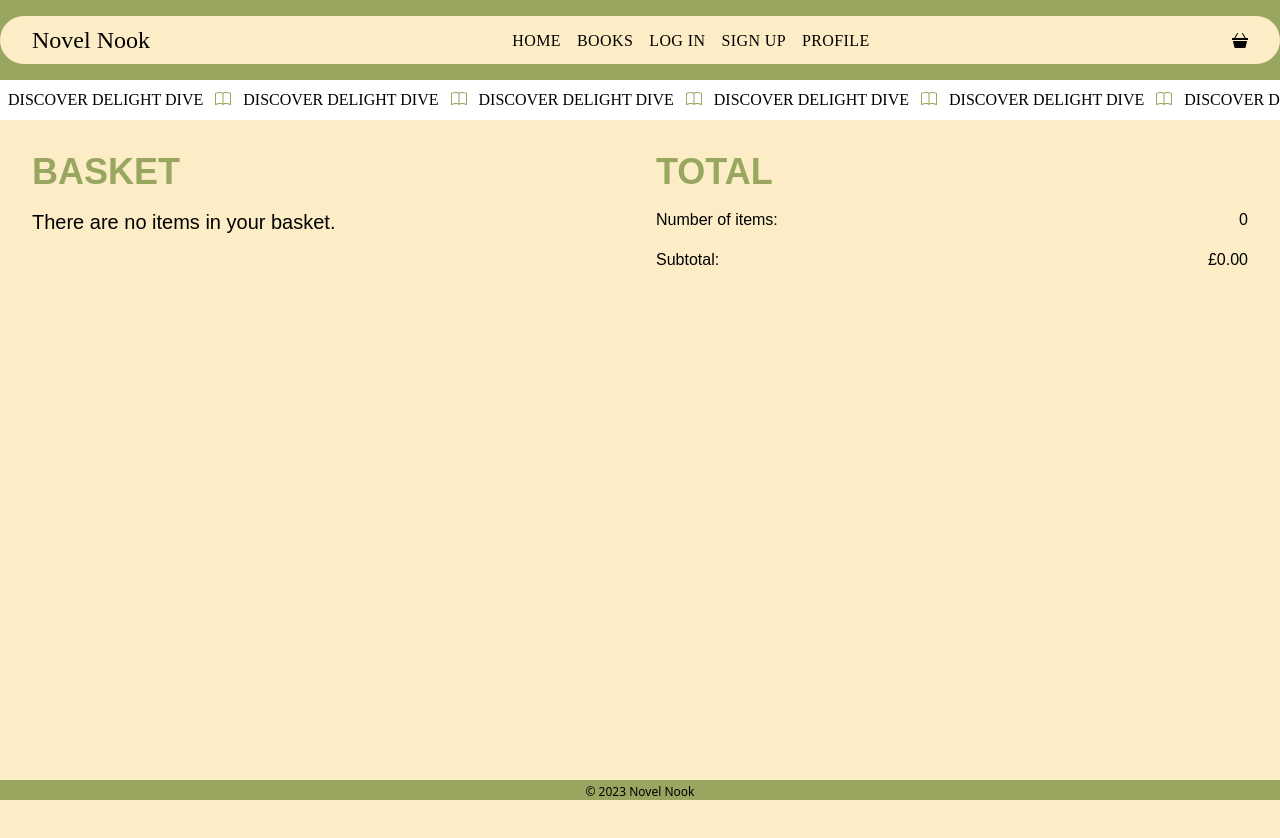
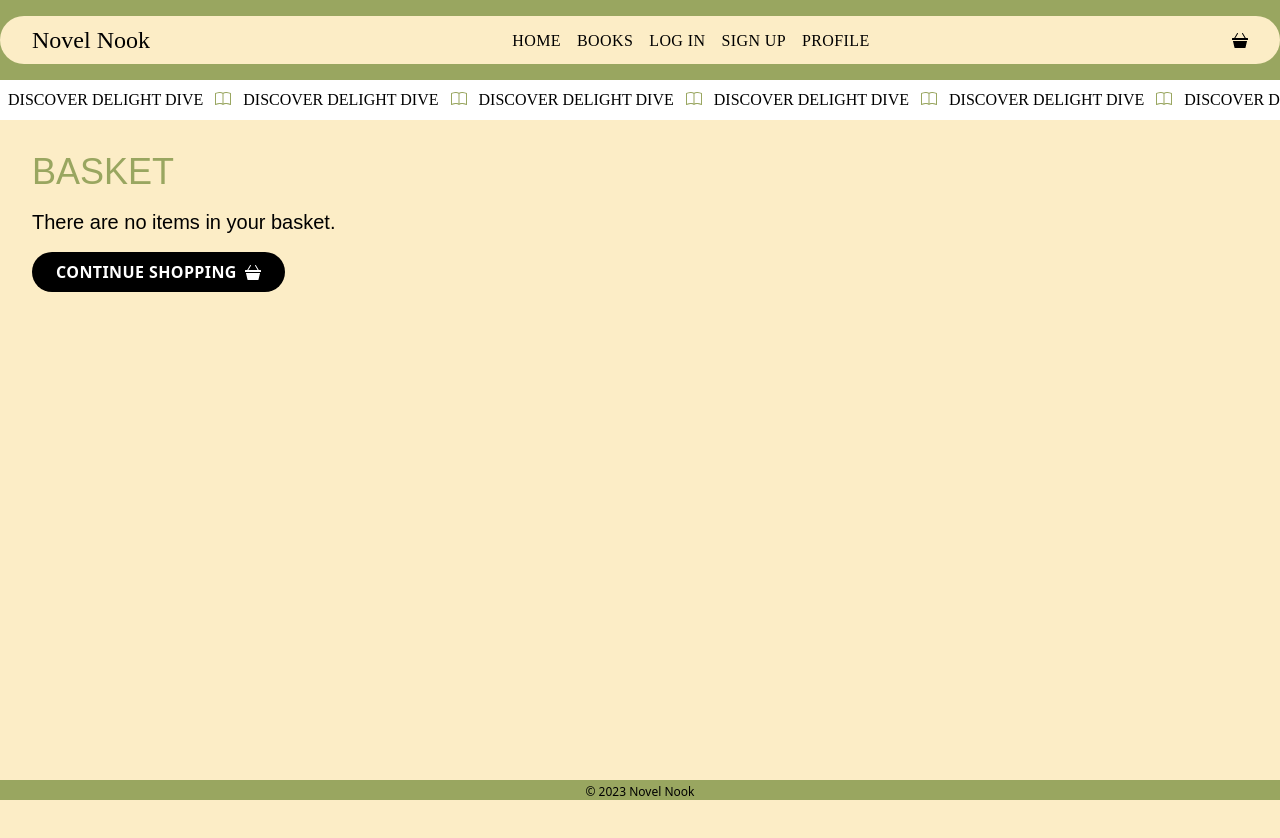
Before and after one commit to insiyamullamitha/novel-nook, a React (Vite) app in the folder frontend/: page /basket in a window 1280 px wide. Shown: the top 838 px of the page. After the commit the page ends 800 px from the top, so only its background shows below. Built offline with nearby package versions, Linux system fonts and the light colour scheme.

Commit message:
Improve basket page look and add discount code input

```diff
--- a/frontend/src/components/BasketContext.jsx
+++ b/frontend/src/components/BasketContext.jsx
@@ -71,7 +71,7 @@ export const BasketProvider = ({ children }) => {
 
       dispatch({
         type: "DELETE_ITEM",
-        payload: updatedItems, // Change payload to the updatedItems array directly
+        payload: updatedItems,
       });
     },
     [state.items]
--- a/frontend/src/components/BasketItem.jsx
+++ b/frontend/src/components/BasketItem.jsx
@@ -15,7 +15,7 @@ export default function BasketItem({ bookTitle, quantity }) {
   };
 
   return (
-    <div className="my-4 bg-white shadow-xl rounded-lg p-4 flex tagline-font items-center justify-between">
+    <div className="my-6 bg-white shadow-xl rounded-lg p-4 flex tagline-font items-center justify-between">
       <div className="flex items-center gap-8">
         <img
           className="max-h-24 block"
@@ -31,7 +31,6 @@ export default function BasketItem({ bookTitle, quantity }) {
       </div>
       <div className="flex flex-col items-center">
         {" "}
-        {/* Added a container div for quantity and buttons */}
         <p className="text-gray-500">Quantity: </p>
         <form>
           <select
--- a/frontend/src/components/BookItem.jsx
+++ b/frontend/src/components/BookItem.jsx
@@ -9,7 +9,7 @@ export default function BookItem({ bookTitle }) {
   const { addToBasket } = useBasket();
 
   const increaseQuantity = () => {
-    if (quantity < 20) {
+    if (quantity < 100) {
       setQuantity(quantity + 1);
     }
   };
--- /dev/null
+++ b/frontend/src/components/DiscountCodeInput.jsx
@@ -0,0 +1,17 @@
+import Right from "../icons/Right";
+
+export default function DiscountCodeInput() {
+  return (
+    <div className="flex gap-4 mt-8 mb-4 items-center">
+      <input
+        type="text"
+        placeholder="Discount Code"
+        className="border-2 border-black p-2 bg-white text-black rounded-lg w-50 uppercase font-semibold tracking-wide text-uppercase"
+      />
+      <button className="flex gap-1 bg-accent1 text-black uppercase font-bold rounded-full px-4 py-2">
+        Apply
+        <Right />
+      </button>
+    </div>
+  );
+}
--- /dev/null
+++ b/frontend/src/icons/MoneyIcon.jsx
@@ -0,0 +1,15 @@
+export default function MoneyIcon() {
+  return (
+    <svg
+      xmlns="http://www.w3.org/2000/svg"
+      width="16"
+      height="16"
+      fill="currentColor"
+      className="bi bi-cash my-1"
+      viewBox="0 0 16 16"
+    >
+      <path d="M8 10a2 2 0 1 0 0-4 2 2 0 0 0 0 4" />
+      <path d="M0 4a1 1 0 0 1 1-1h14a1 1 0 0 1 1 1v8a1 1 0 0 1-1 1H1a1 1 0 0 1-1-1zm3 0a2 2 0 0 1-2 2v4a2 2 0 0 1 2 2h10a2 2 0 0 1 2-2V6a2 2 0 0 1-2-2z" />
+    </svg>
+  );
+}
--- a/frontend/src/pages/Basket.jsx
+++ b/frontend/src/pages/Basket.jsx
@@ -3,8 +3,11 @@ import Navbar from "../components/Navbar";
 import TagLineStrip from "../components/TagLineStrip";
 import BasketItem from "../components/BasketItem";
 import Footer from "../components/Footer";
-import Right from "../icons/Right";
+import MoneyIcon from "../icons/MoneyIcon";
 import { useBasket, calculateBasketCount } from "../components/BasketContext";
+import DiscountCodeInput from "../components/DiscountCodeInput";
+import BasketIcon from "../icons/BasketIcon";
+import { Link } from "react-router-dom";
 
 export default function Basket() {
   const { state } = useBasket();
@@ -33,62 +36,77 @@ export default function Basket() {
   }, [state.items, emptyBasket, basketCount]);
 
   return (
-    <>
+    <div className="min-h-screen">
       <div className="py-4 bg-secondary shadow-xl">
         <Navbar />
       </div>
       <TagLineStrip className="shadow-xl" />
-      <div className="container tagline-font mx-auto text-black px-8 mt-8 grid grid-cols-1 sm:grid-cols-1 lg:grid-cols-2 xl:grid-cols-2 min-h-screen gap-8">
+      <div className="container mx-auto text-black px-8 mt-8 grid grid-cols-1 sm:grid-cols-1 lg:grid-cols-2 xl:grid-cols-2 gap-8">
         <div>
-          <h1 className="text-4xl font-bold text-secondary uppercase">
+          <h1 className="text-4xl tagline-font font-bold text-secondary uppercase">
             Basket
           </h1>
           {emptyBasket ? (
-            <p className="text-xl mt-4">There are no items in your basket.</p>
+            <>
+              <p className="text-xl tagline-font mt-4">
+                There are no items in your basket.
+              </p>
+              <Link to="/books" className="text-accent1">
+                <button
+                  type="submit"
+                  className="flex gap-2 bg-black text-white uppercase font-semibold rounded-full px-6 py-2 items-center my-4 tracking-wide"
+                  style={{ whiteSpace: "nowrap", overflow: "hidden" }}
+                >
+                  Continue Shopping
+                  <BasketIcon />
+                </button>
+              </Link>
+            </>
           ) : (
             <div>{basketItems}</div>
           )}
         </div>
+        {!emptyBasket && (
           <div>
-          <h1 className="text-4xl text-secondary uppercase font-bold">Total</h1>
-          <div className="flex items-center justify-between mt-4">
+            <h1 className="text-4xl tagline-font text-secondary uppercase font-bold">
+              Total
+            </h1>
+            <div className="flex items-center justify-between mt-5 tagline-font">
               <p className="text-m">Number of items:</p>
               <p className="text-m">{basketCount}</p>
             </div>
-          <div className="flex items-center justify-between mt-4">
+            <div className="flex items-center justify-between mt-4 tagline-font">
               <p className="text-m">Subtotal:</p>
               <p className="text-m">{price}</p>
             </div>
-          {basketCount > 0 && (
-            <>
-              <div className="flex items-center justify-between mt-4">
+            <div className="flex items-center justify-between mt-4 tagline-font">
               <p className="text-m">Shipping (Free over £25):</p>
               <p className="text-m">
                 {basketCount * 8.99 > 25 ? "Free" : `£${shippingPrice}`}
               </p>
             </div>
-              <div className="flex items-center justify-between mt-4">
+            <div className="flex items-center justify-between mt-4 tagline-font">
               <p className="text-xl">Total:</p>
               <p className="text-xl">
                 £{(basketCount * 8.99 + shippingPrice).toFixed(2)}
               </p>
             </div>
+            <DiscountCodeInput />
             <div className="flex items-center mt-4">
               <button
-                  className="bg-black flex gap-2 text-white uppercase font-semibold rounded-full px-6 py-2 mt-4"
+                className="bg-black flex gap-2 text-white uppercase font-semibold rounded-full px-6 py-2  mt-4 mb-12"
                 style={{ whiteSpace: "nowrap", overflow: "hidden" }}
               >
                 <span>Checkout</span>
                 <span>
-                    <Right />
+                  <MoneyIcon />
                 </span>
               </button>
             </div>
-            </>
+          </div>
         )}
       </div>
+      <Footer className="mt-auto" />
     </div>
-      <Footer className="mt-auto" />
-    </>
   );
 }
```
Lines whose indentation alone changed are shown as unchanged.
